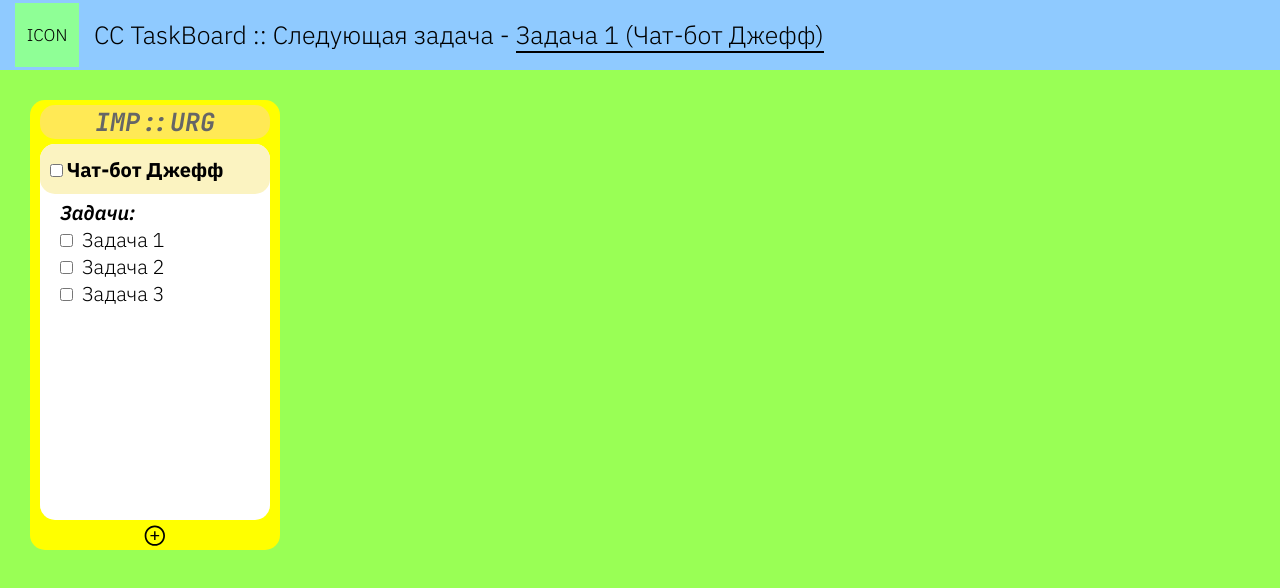
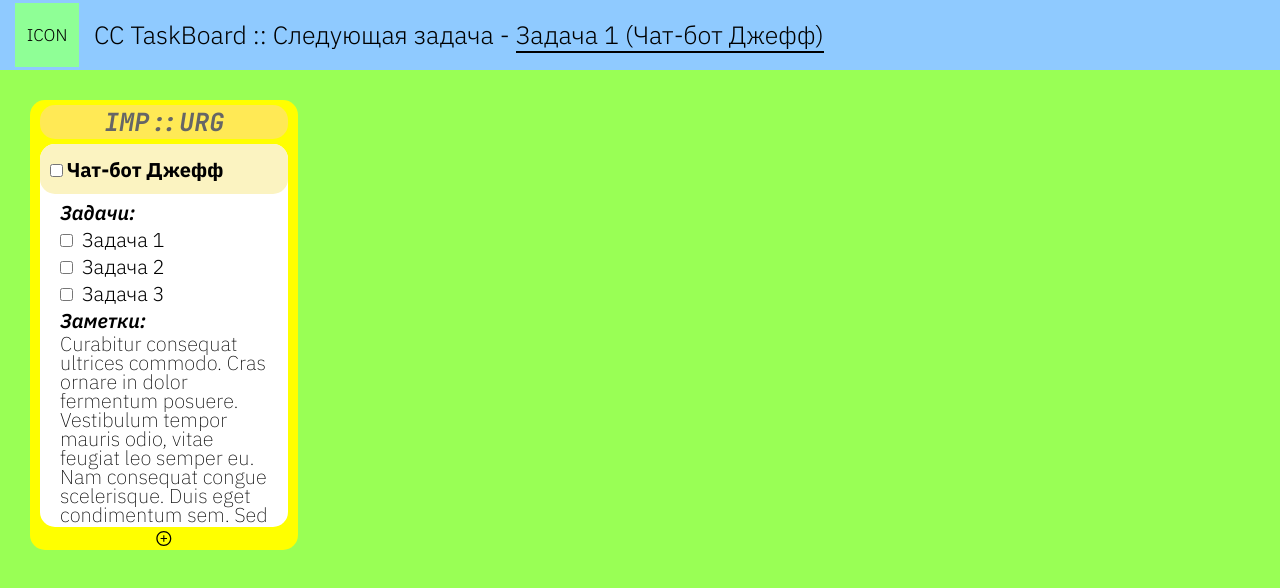
Before and after one commit to cansolele/cc-taskboard, a React (Create React App) app: page / in a window 1280 px wide. Shown: the top 588 px of the page. Built offline with nearby package versions, Linux system fonts and the light colour scheme.

Commit message:
task box features, scroll

```diff
--- a/src/components/Tasks/Tasks.js
+++ b/src/components/Tasks/Tasks.js
@@ -13,7 +13,7 @@ const Tasks = () => {
             </label>
           </div>
           <div className={style.task_details}>
-            <h3 className={style.subtask}>Задачи:</h3>
+            <h3 className={style.subtask_info}>Задачи:</h3>
             <ul>
               <li>
                 <label>
@@ -34,6 +34,18 @@ const Tasks = () => {
                 </label>
               </li>
             </ul>
+            <h3 className={style.subtask_info}>Заметки:</h3>
+            <p className={style.note}>
+              Curabitur consequat ultrices commodo. Cras ornare in dolor
+              fermentum posuere. Vestibulum tempor mauris odio, vitae feugiat
+              leo semper eu. Nam consequat congue scelerisque. Duis eget
+              condimentum sem. Sed quam ipsum, pretium condimentum diam dictum,
+              pharetra vulputate nunc. Vivamus sapien justo, placerat non auctor
+              et, pharetra molestie quam. In finibus, risus tempor dignissim
+              vulputate, elit metus finibus sapien, vitae lacinia dui turpis
+              eget sem
+            </p>
+            <h3 className={style.subtask_info}>Теги:</h3>
           </div>
         </div>
         <button className={style.add_task_btn}>
--- a/src/components/Tasks/Tasks.module.css
+++ b/src/components/Tasks/Tasks.module.css
@@ -1,4 +1,4 @@
-@import url("https://fonts.googleapis.com/css2?family=IBM+Plex+Sans:ital,wght@0,300;0,700;1,600&family=JetBrains+Mono:ital,wght@1,700&display=swap");
+@import url("https://fonts.googleapis.com/css2?family=IBM+Plex+Sans:ital,wght@0,200;0,300;0,700;1,600&family=JetBrains+Mono:ital,wght@1,700&display=swap");
 .tasksboard_container {
   display: flex;
   flex-direction: row;
@@ -8,6 +8,7 @@
   background-color: rgb(255, 255, 0);
   border-radius: 15px;
   min-width: 250px;
+  max-width: 22%;
   height: 450px;
   margin-right: 30px;
   display: flex;
@@ -49,14 +50,19 @@
 }
 .task_details {
   display: flex;
+  max-height: 85%;
+  overflow: auto;
   flex-direction: column;
   margin: 5px 20px;
+}
+.task_details::-webkit-scrollbar {
+  width: 0;
 }
 .task_details li {
   list-style-type: none;
 }
-.subtask {
-  font-weight: bold;
+.subtask_info {
+  font-weight: 600;
   font-style: italic;
   font-size: 20px;
 }
@@ -65,6 +71,11 @@
   font-weight: 300;
   font-size: 20px;
   margin-left: 5px;
+}
+.note {
+  font-size: 20px;
+  line-height: 0.95;
+  font-weight: 100;
 }
 .add_task_btn {
   margin: 0 auto;
```
